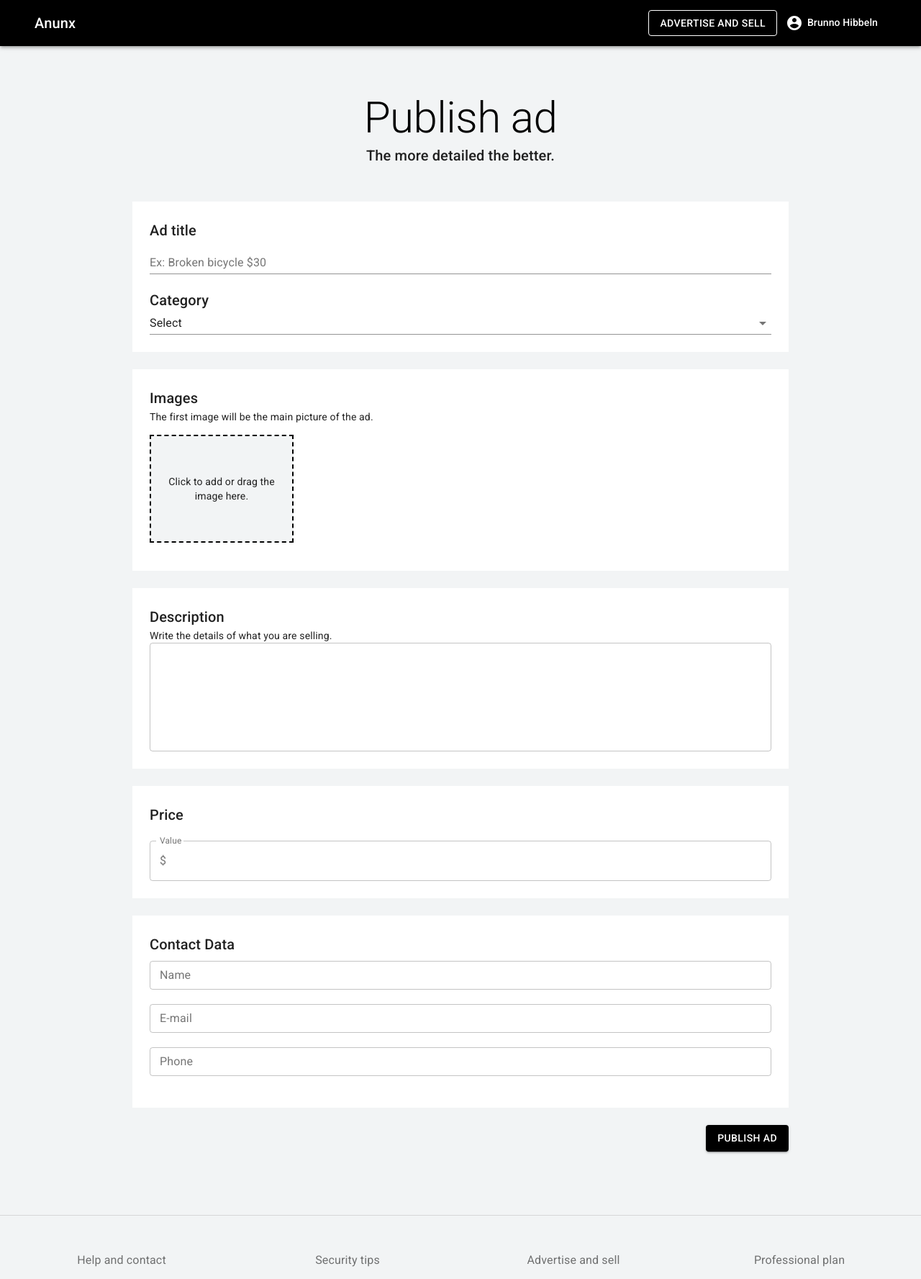
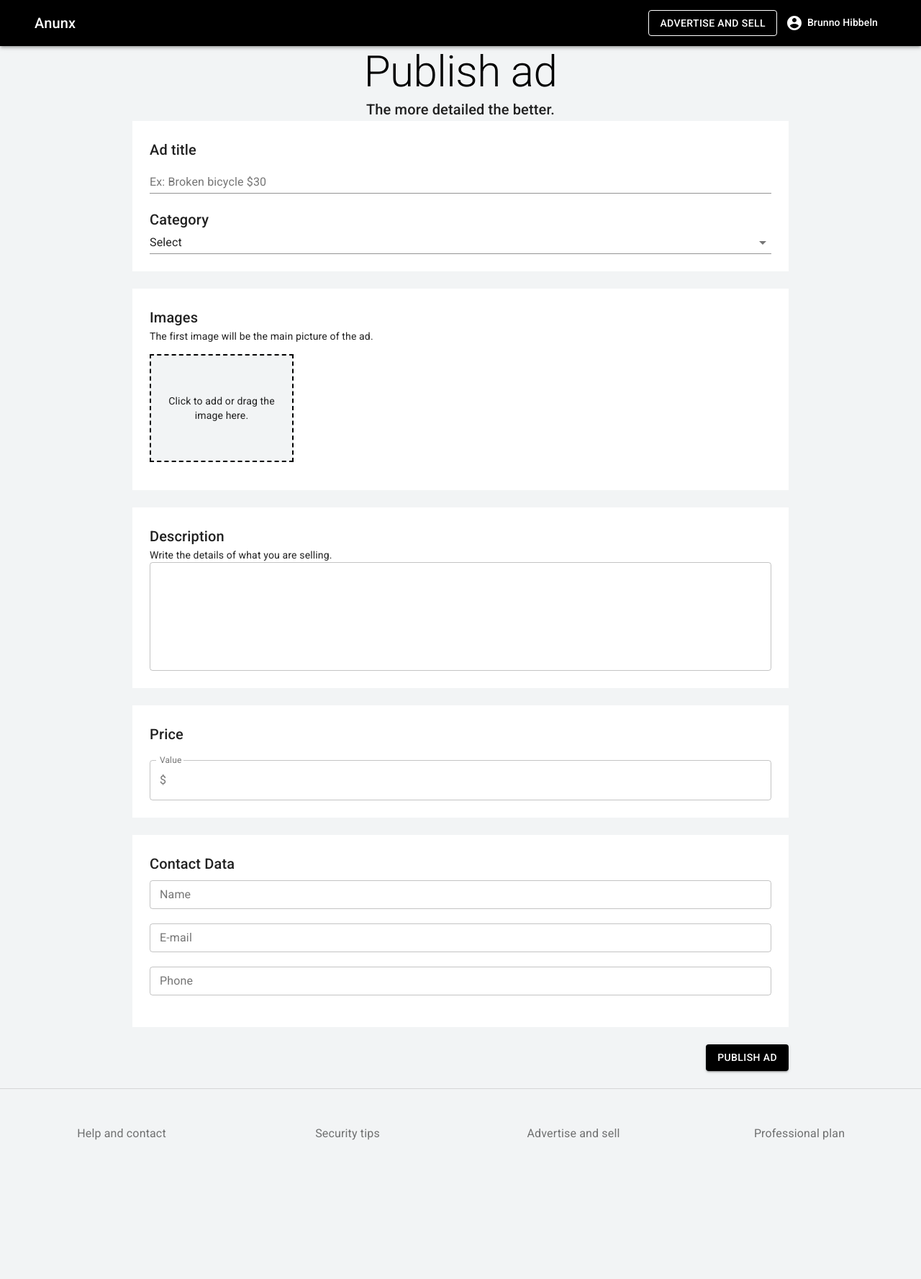
Before and after one commit to BrunnoHibbeln/anunx, a Next.js app: page /user/publish in a window 1280 px wide. Shown: the whole page at 72% size. After the commit the page ends 1601 px from the top, so only its background shows below. Built offline with nearby package versions, Linux system fonts and the light colour scheme.

Commit message:
Abstrac. margins dashboard, publish, index, footer

```diff
--- a/pages/index.js
+++ b/pages/index.js
@@ -16,9 +16,6 @@ import SearchIcon from '@material-ui/icons/Search'
 import TemplateDefault from '../src/templates/Default'
 
 const useStyles = makeStyles((theme) => ({
-   searchContainer: {
-      padding: theme.spacing(8, 10, 6)
-   },
    searchBox: {
       display: 'flex',
       justifyContent: 'center',
@@ -37,7 +34,7 @@ const Home = () => {
 
    return (
       <TemplateDefault>
-         <Container maxWidth='md' className={classes.searchContainer}>
+         <Container maxWidth='md'>
             <Typography
                component='h1'
                variant='h3'
--- a/pages/user/dashboard.js
+++ b/pages/user/dashboard.js
@@ -13,9 +13,6 @@ import {
 import TemplateDefault from '../../src/templates/Default'
 
 const useStyles = makeStyles((theme) => ({
-	container: {
-		padding: theme.spacing(8, 0, 6,)
-	},
 	cardMedia: {
 		paddingTop: '60%'
 	},
@@ -30,7 +27,7 @@ const Home = () => {
 
 	return (
 		<TemplateDefault>
-			<Container maxWidth='sm' className={classes.container}>
+			<Container maxWidth='sm'>
 				<Typography component='h1' variant='h2' align='center'>
 					My Ads
 				</Typography>
--- a/pages/user/publish.js
+++ b/pages/user/publish.js
@@ -23,9 +23,6 @@ const useStyles = makeStyles((theme) => ({
    mask: {},
    mainImage: {},
 
-   container: {
-      padding: theme.spacing(8, 0, 6)
-   },
    box: {
       background: theme.palette.background.white,
       padding: theme.spacing(3)
@@ -109,7 +106,7 @@ const Publish = () => {
 
    return (
       <TemplateDefault>
-         <Container maxWidth='sm' className={classes.container}>
+         <Container maxWidth='sm'>
             <Typography
                component='h1'
                variant='h2'
--- a/src/components/Footer.js
+++ b/src/components/Footer.js
@@ -11,7 +11,6 @@ import Link from 'next/link'
 const useStyles = makeStyles((theme) => ({
    footer: {
       borderTop: `1px solid ${theme.palette.divider}`,
-      marginTop: theme.spacing(8),
       paddingTop: theme.spacing(3),
       paddingBotton: theme.spacing(3),
       [theme.breakpoints.up('sm')]: {
```
